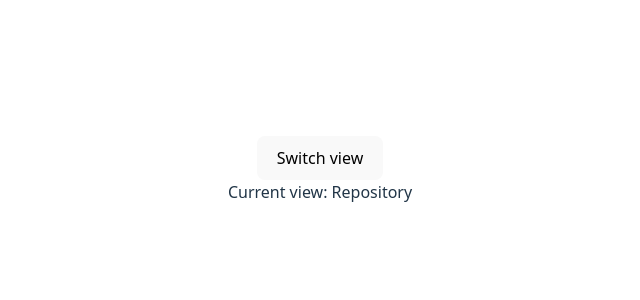
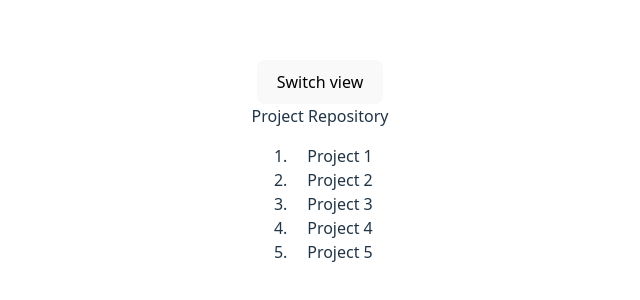
Before and after one commit to bstojkovic/project-java-web-development-iu, a React app in the folder frontend/: page / in a window 1280 px wide. Shown: the part 230-530 px from the top of the page, without its empty margins (320-960 px from the left). Built offline with nearby package versions, Linux system fonts and the light colour scheme; the HTML template or start-up script is replaced by a standard one.

Commit message:
feat: start iteration 0.3 implementation

```diff
--- a/frontend/src/components/Repository.tsx
+++ b/frontend/src/components/Repository.tsx
@@ -1,8 +1,21 @@
 function Repository() {
+  var projects = [
+    { id: 1, title: "Project 1" },
+    { id: 2, title: "Project 2" },
+    { id: 3, title: "Project 3" },
+    { id: 4, title: "Project 4" },
+    { id: 5, title: "Project 5" },
+  ];
+
   return (
     <>
       <div>
-        <span>Current view: Repository</span>
+        <span>Project Repository</span>
+        <ol>
+          {projects.map(project => {
+            return <li key={project.id}>{project.title}</li>
+          })}
+        </ol>
       </div>
     </>
   )
```
Also changed, not shown: 1 other file (tests, documents, lock files or other folders).
